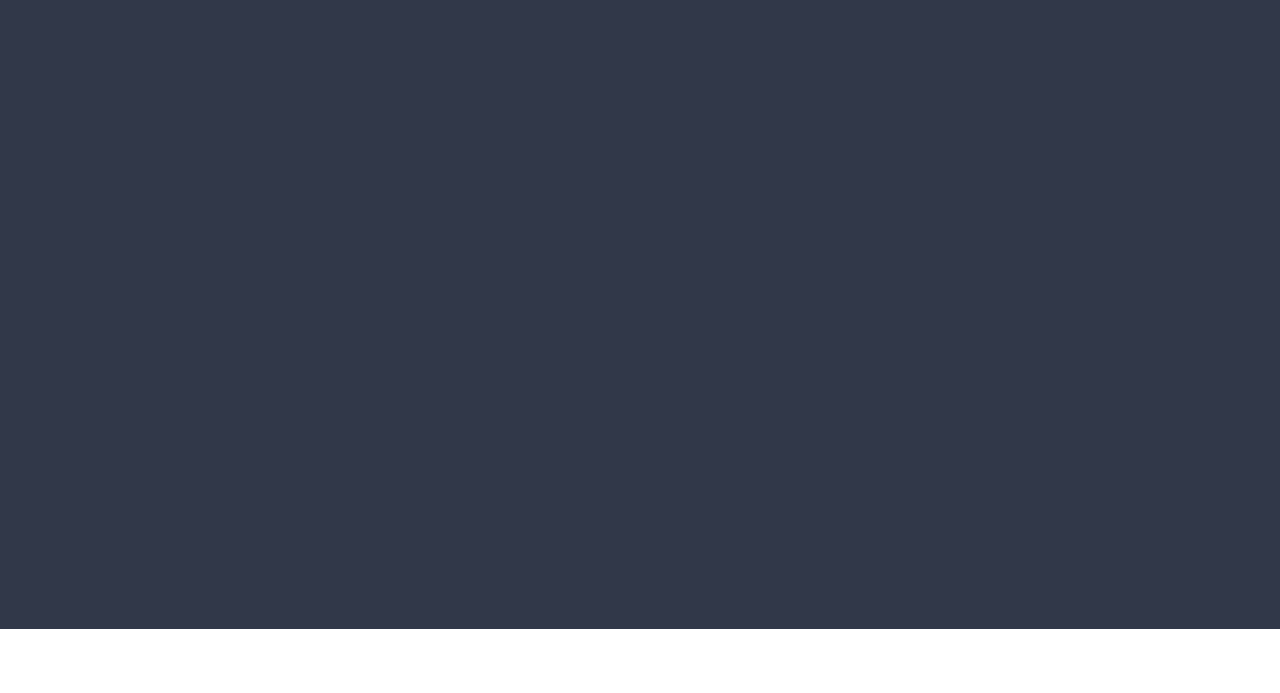
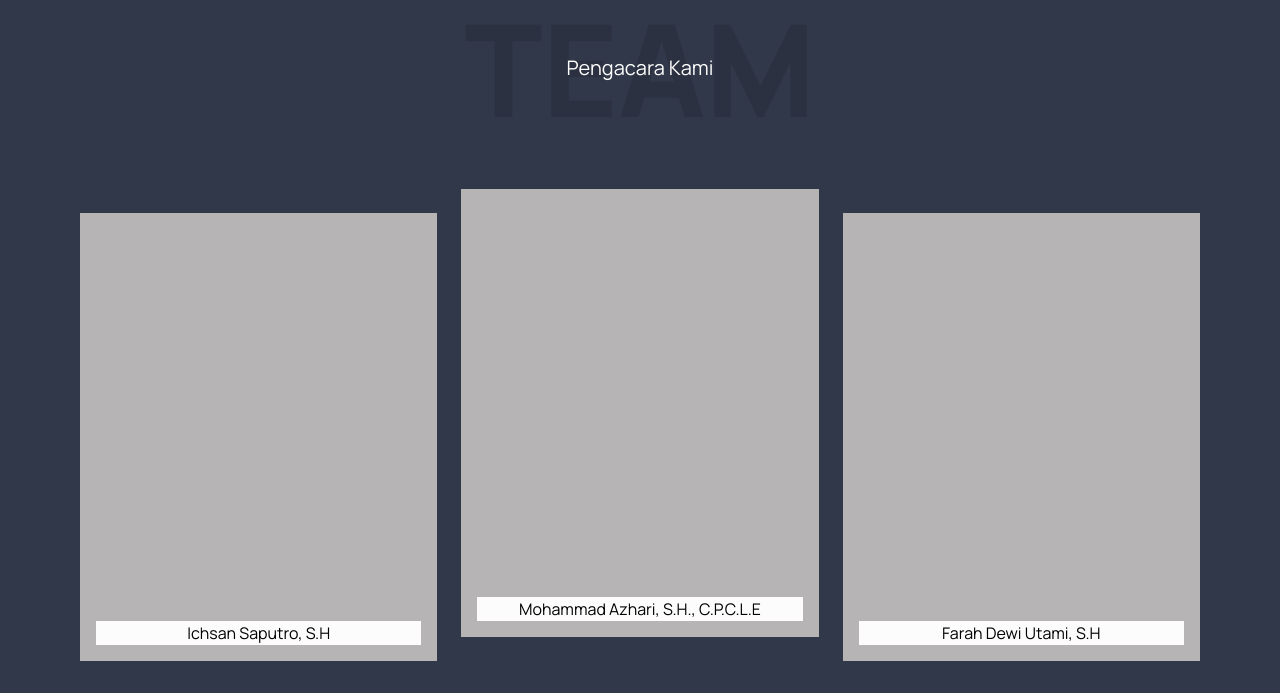
Before and after one commit to robbyawaldi/ari-co-lawyers, a Next.js app in the folder web/: page / in a window 1280 px wide. Shown: the part 1795-2488 px from the top of the page. Before the commit the page ends 2424 px from the top, so only its background shows below. Built offline with nearby package versions, Linux system fonts and the light colour scheme.

Commit message:
add home team

```diff
--- /dev/null
+++ b/web/components/atoms/HomeLawyer.tsx
@@ -0,0 +1,14 @@
+import React from 'react'
+import styles from '../../styles/atoms/HomeLawyer.module.css'
+
+interface HomeLawyerProps {
+    name: string
+}
+
+export const HomeLawyer: React.FC<HomeLawyerProps> = ({ name }) => {
+    return (
+        <div className={styles.body}>
+            <div className={styles.name}>{name}</div>
+        </div>
+    );
+}
--- a/web/components/molecules/HomeTeam.tsx
+++ b/web/components/molecules/HomeTeam.tsx
@@ -1,11 +1,23 @@
 import React from 'react'
+import { Section } from '../templates/Section';
+import styles from '../../styles/molecules/HomeTeam.module.css'
+import { HomeLawyer } from '../atoms/HomeLawyer';
 
 interface HomeTeamProps {
 
 }
 
-export const HomeTeam: React.FC<HomeTeamProps> = ({}) => {
-        return (
-            <div className="h-screen w-full"></div>
-        );
+export const HomeTeam: React.FC<HomeTeamProps> = ({ }) => {
+    return (
+        <Section isFull={false}>
+            <div className={styles.body}>
+                <h4>Pengacara Kami</h4>
+                <div>
+                    <HomeLawyer name="Ichsan Saputro, S.H" />
+                    <HomeLawyer name="Mohammad Azhari, S.H., C.P.C.L.E" />
+                    <HomeLawyer name="Farah Dewi Utami, S.H" />
+                </div>
+            </div>
+        </Section>
+    );
 }
--- /dev/null
+++ b/web/styles/atoms/HomeLawyer.module.css
@@ -0,0 +1,16 @@
+.body {
+    width: calc(100% / 3 - 1rem);
+    height: 28rem;
+    background-color: var(--clr-f-primary);
+    display: flex;
+    flex-direction: column;
+    justify-content: flex-end;
+    padding: 1rem;
+}
+
+.name {
+    width: 100%;
+    height: 1.5rem;
+    text-align: center;
+    background-color: var(--clr-f-white);
+}
--- /dev/null
+++ b/web/styles/molecules/HomeTeam.module.css
@@ -0,0 +1,37 @@
+.body {
+    margin-top: 12rem;
+    height: 38rem;
+    display: flex;
+    flex-direction: column;
+    justify-content: space-between;
+}
+
+.body>h4 {
+    position: relative;
+    color: var(--clr-f-white);
+    text-align: center;
+    font-size: var(--fs-xl);
+    z-index: 1;
+}
+
+.body>h4::before {
+    content: 'TEAM';
+    font-size: 8rem;
+    font-weight: 800;
+    color: var(--clr-bg-secondary);
+    position: absolute;
+    top: 50%;
+    left: 50%;
+    transform: translate(-50%, -50%);
+    z-index: -1;
+}
+
+.body>div {
+    display: flex;
+    justify-content: space-between;
+    width: 100%;
+}
+
+.body>div :nth-child(even) {
+    transform: translateY(-1.5rem);
+}
```
